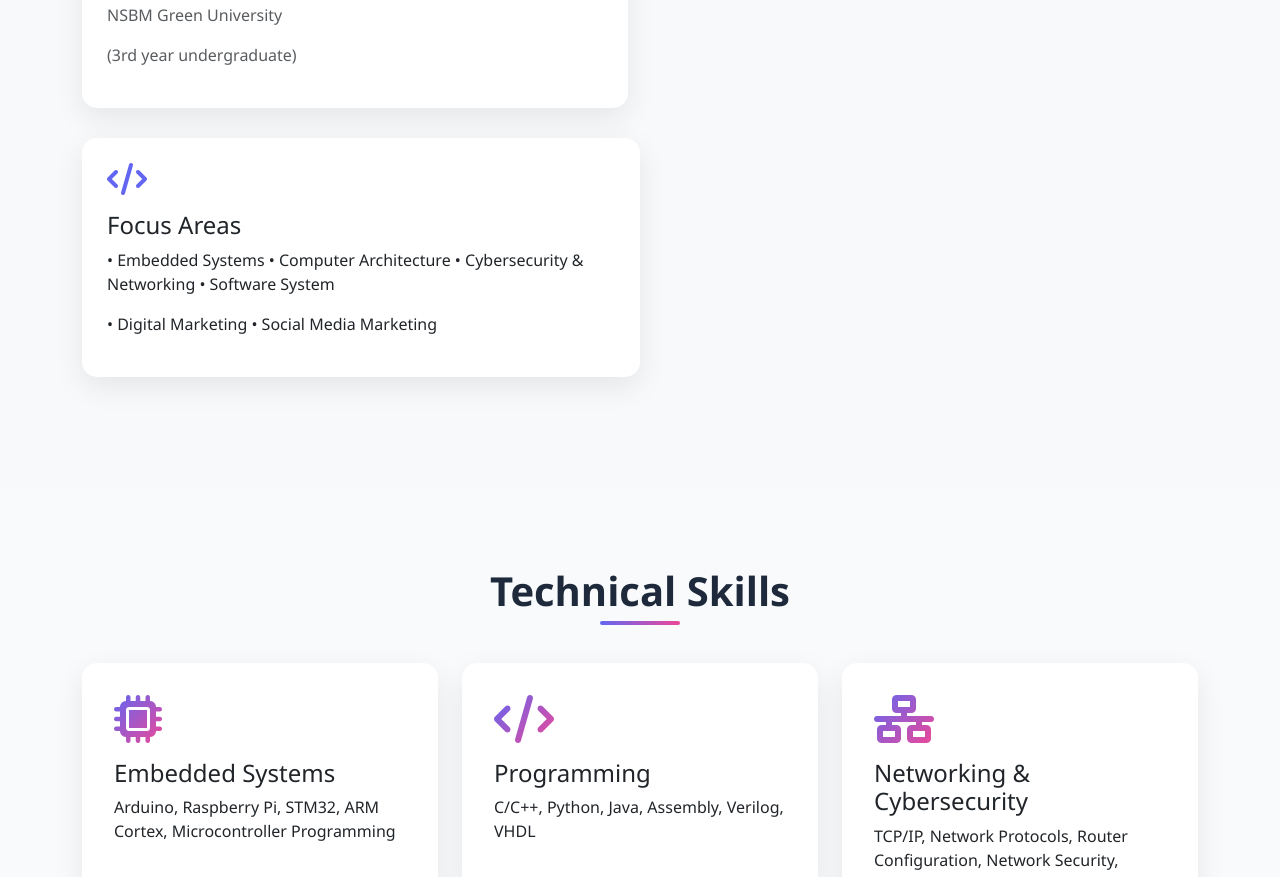
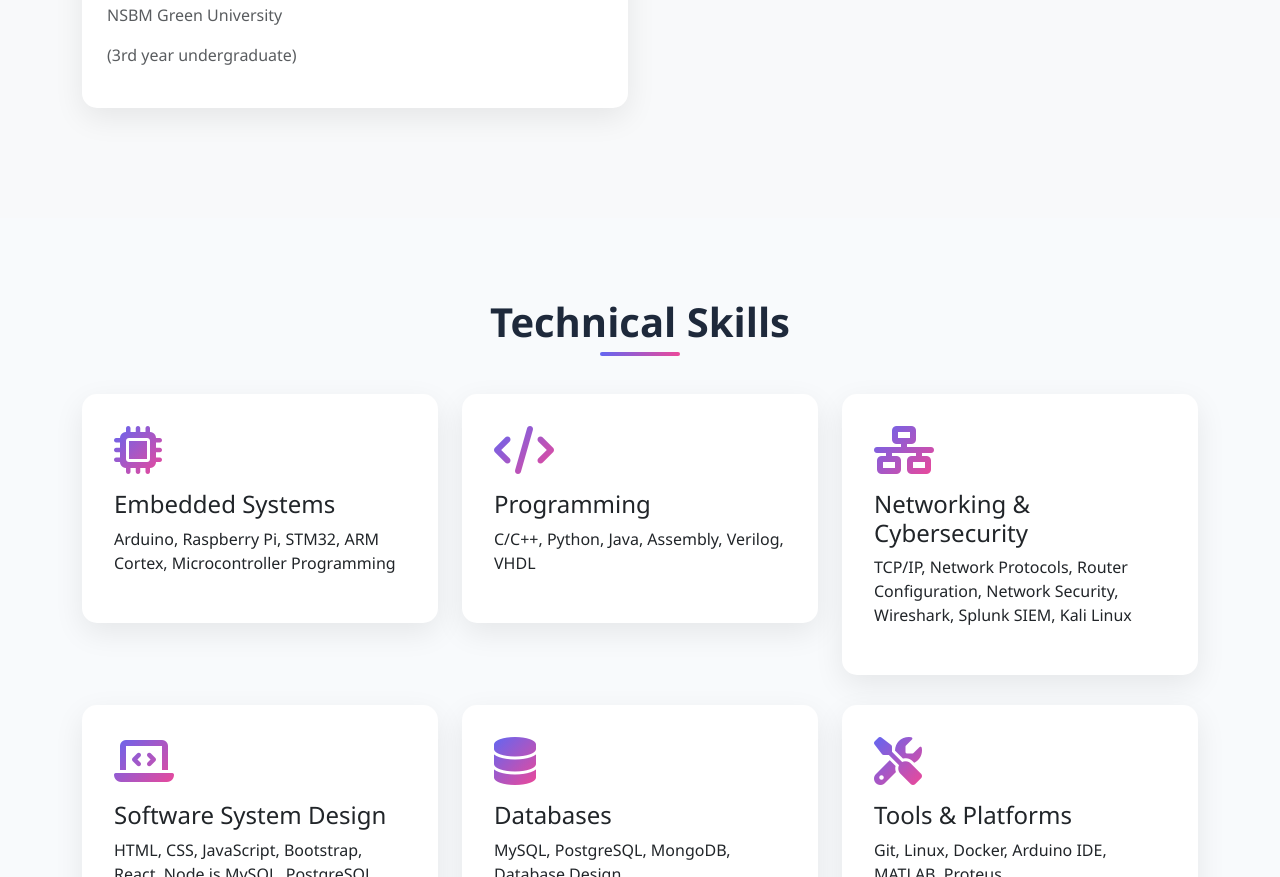
Before and after one commit to Dinindu03/DininduArachchige, a plain HTML site: page index.html in a window 1280 px wide. Shown: the part 1555-2432 px from the top of the page. Drawn offline with nearby package versions, Linux system fonts and the light colour scheme.

Commit message:
Remove 'Focus Areas' section from index.html
Removed the 'Focus Areas' section from the timeline.

```diff
--- a/index.html
+++ b/index.html
@@ -401,15 +401,7 @@
 
 
                 </div>
-                <div class="col-md-6">
-                    <div class="timeline-item">
-                        <i class="fas fa-code timeline-icon"></i>
-                        <h4>Focus Areas</h4>
-                        <p>• Embedded Systems • Computer Architecture • Cybersecurity & Networking • Software System
-                        </p>
-                        <p>• Digital Marketing • Social Media Marketing</p>
-                    </div>
-                </div>
+
             </div>
         </div>
     </section>
```
